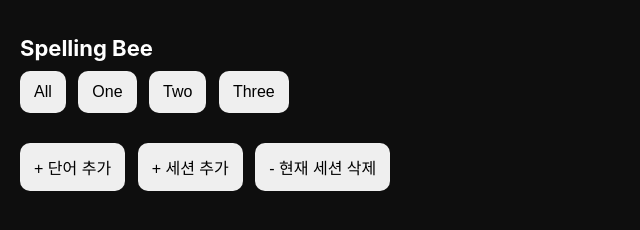
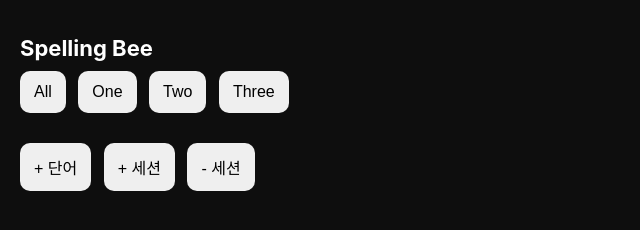
Before and after one commit to ypspy/spelling-bee, a website: page public/index.html in a window 1280 px wide. Shown: the whole page, without its empty margins (0-640 px from the left). Drawn offline with Linux system fonts and the light colour scheme; no server answers.

Commit message:
CSS 일부 수정

```diff
--- a/public/index.html
+++ b/public/index.html
@@ -35,9 +35,9 @@
     단어 벌크 추가
   </button> -->
   <br>
-    <button id="addWord">+ 단어 추가</button>
-    <button id="addSession">+ 세션 추가</button>
-    <button id="deleteSession">- 현재 세션 삭제</button>
+    <button id="addWord">+ 단어</button>
+    <button id="addSession">+ 세션</button>
+    <button id="deleteSession">- 세션</button>
   </div>
 
   <div id="table"></div>
```
